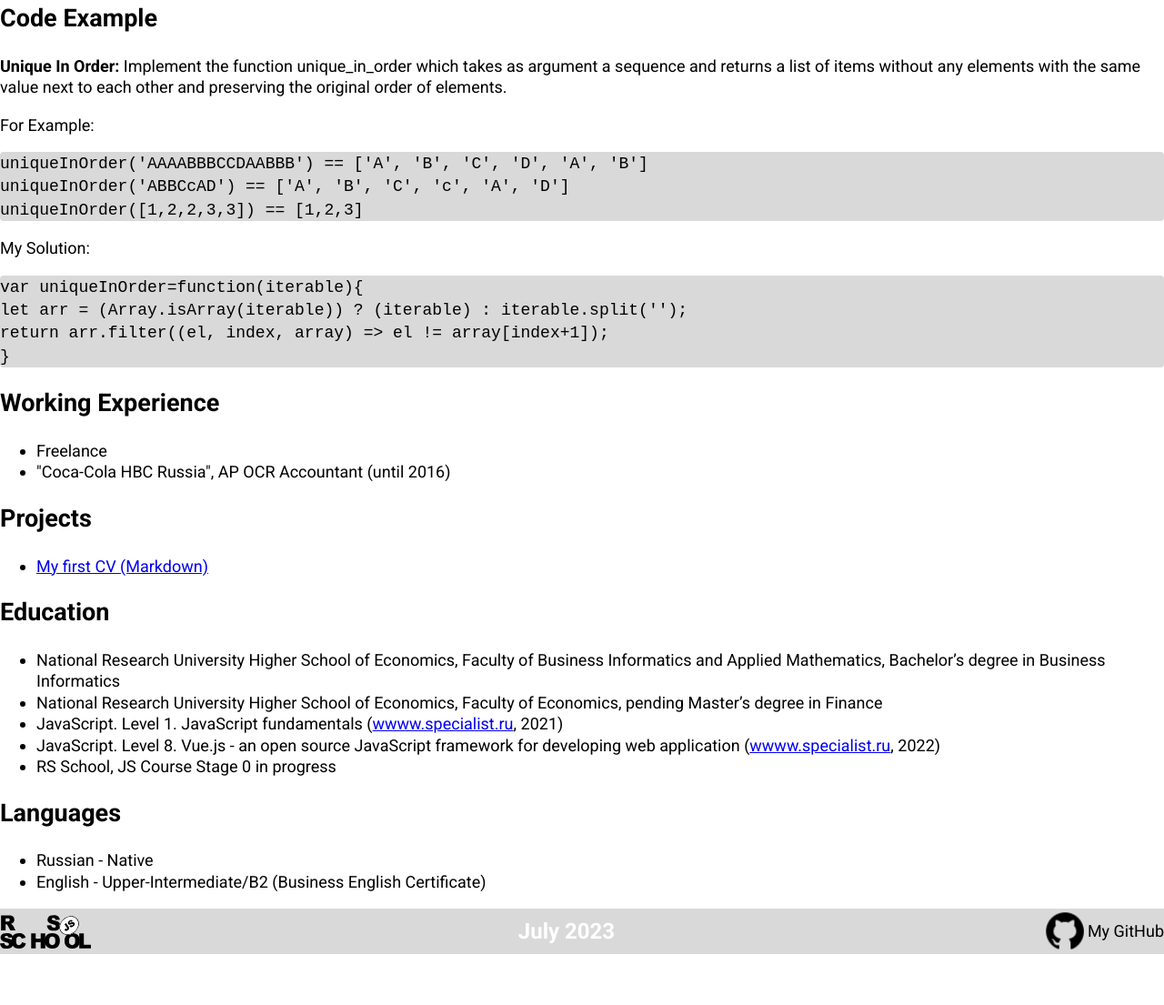
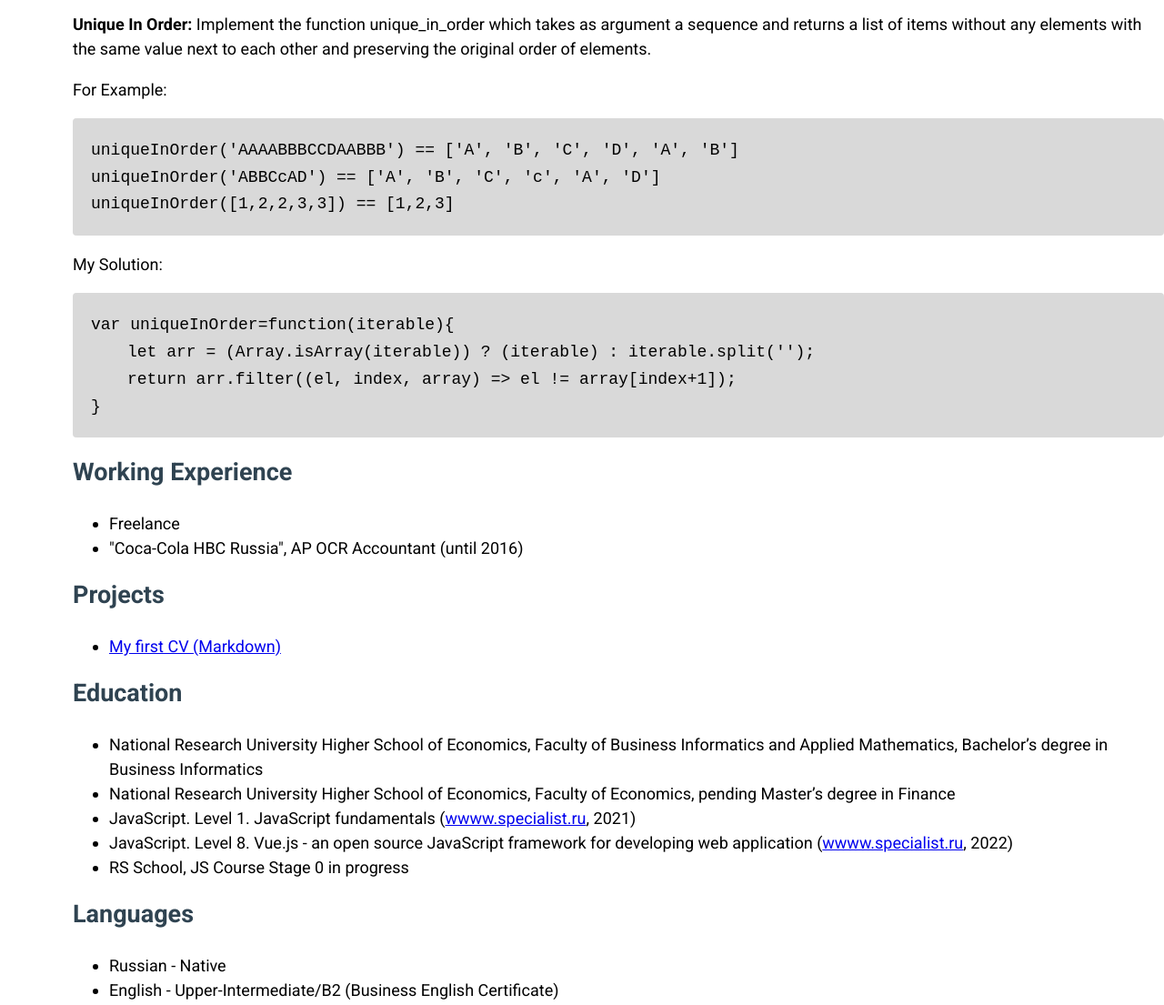
Before and after one commit to tyulari/rsschool-cv, a plain HTML site: page index.html in a window 1280 px wide. Shown: the part 908-2013 px from the top of the page at 91% size. Before the commit the page ends 1957 px from the top, so only its background shows below. Drawn offline with Linux system fonts and the light colour scheme.

Commit message:
feat: add style for font and fixed header in style.css

```diff
--- a/css/style.css
+++ b/css/style.css
@@ -8,7 +8,17 @@ html, body {
     margin: 0px;
     font-size: 18px;
     font-weight: 400;
-    line-height: 1.3;
+    line-height: 1.5;
+}
+
+h2{
+    margin-top: -156px;
+    padding-top: 156px;
+    color: #2f4351;
+}
+
+span{
+    padding-left: 40px;
 }
 
 .container{
@@ -16,13 +26,14 @@ html, body {
     max-width: 1440px;
 }
 
+
 .header {
     padding: 10px 0;
     background: #2f4351;
-    /* position: fixed;
+    position: fixed;
     top:0px;
     left:0px;
-    width: 100%; */
+    width: 100%;
 }
 
 .header_menu-list{
@@ -49,7 +60,7 @@ html, body {
 }
 
 .lead{
-    padding: 100px 0 0 0;
+    padding-top: 156px;
 }
 
 .lead__content{
@@ -78,9 +89,15 @@ html, body {
     margin-bottom: 32px;
 }
 
+.info{
+    padding-left: 80px;
+}
+
 .code__example{
     background: #d9d9d9;
     border-radius: 4px;
+    padding: 20px;
+    line-height: 1.6;
 }
 
 .footer{
--- a/index.html
+++ b/index.html
@@ -21,7 +21,7 @@
                 <nav class="header__menu">
                     <ul class="header_menu-list">
                         <li class="header_menu item">
-                            <a href="#app" class="header__menu-link">About Me</a>
+                            <a href="#summary" class="header__menu-link">About Me</a>
                         </li>
                         <li class="header_menu item">
                             <a href="#contacts" class="header__menu-link">Contacts</a>
@@ -57,8 +57,8 @@
                         </figure>
                         <div class="lead__text">
                             <h1 class="lead__title">Tanya Larina</h1>
-                            <h2 class="item_title">About Me</h2>
-                            <p class="content">
+                            <h2 class="item_title" id="summary">About Me</h2>
+                            <p class="content" >
                                 I&#39;m 31 years old. I am working as a system analytics in a small IT company.
                                 I am interested in web development and I always try to improve my skills.
                                 I hope that this courses will help me to improve my knowledge in this field and find like-minded people.
@@ -101,8 +101,8 @@
                     <p class="code__example">
                         <code>
                             var uniqueInOrder=function(iterable){<br>
-                                let arr = (Array.isArray(iterable)) ? (iterable) : iterable.split('');<br>
-                                return arr.filter((el, index, array) => el != array[index+1]);<br>
+                                <span>let arr = (Array.isArray(iterable)) ? (iterable) : iterable.split('');</span><br>
+                                <span>return arr.filter((el, index, array) => el != array[index+1]);</span><br>
                             }<br>
                         </code>
                     </p>
@@ -124,8 +124,8 @@
                         <ul class="content__list">
                             <li class="content__item">National Research University Higher School of Economics, Faculty of Business Informatics and Applied Mathematics, Bachelor’s degree in Business Informatics</li>
                             <li class="content__item">National Research University Higher School of Economics, Faculty of Economics, pending Master’s degree in Finance</li>
-                            <li class="content__item">JavaScript. Level 1. JavaScript fundamentals (<a href="wwww.specialist.ru">wwww.specialist.ru</a>, 2021)</li>
-                            <li class="content__item">JavaScript. Level 8. Vue.js - an open source JavaScript framework for developing web application (<a href="wwww.specialist.ru">wwww.specialist.ru</a>, 2022)</li>
+                            <li class="content__item">JavaScript. Level 1. JavaScript fundamentals (<a href="www.specialist.ru">wwww.specialist.ru</a>, 2021)</li>
+                            <li class="content__item">JavaScript. Level 8. Vue.js - an open source JavaScript framework for developing web application (<a href="www.specialist.ru">wwww.specialist.ru</a>, 2022)</li>
                             <li class="content__item">RS School, JS Course Stage 0 in progress</li>
                         </ul>
                     </p>
```
